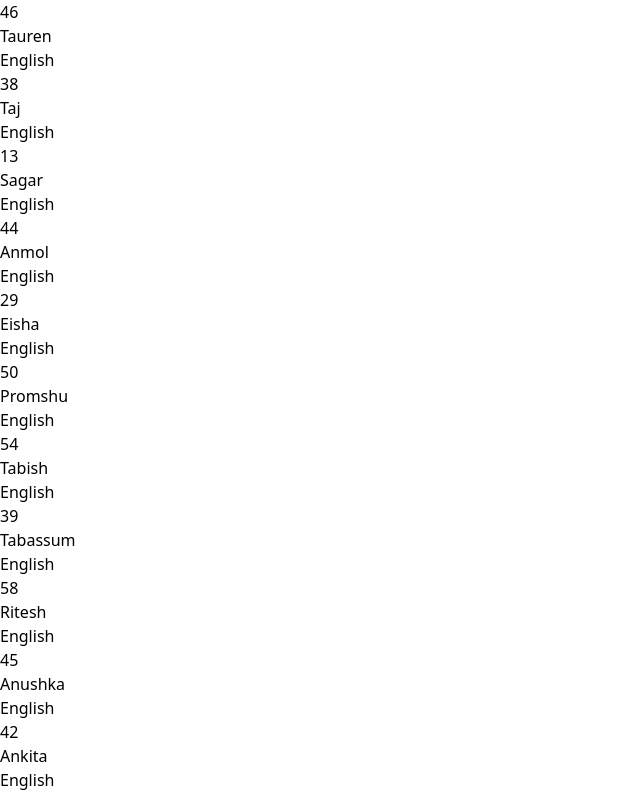
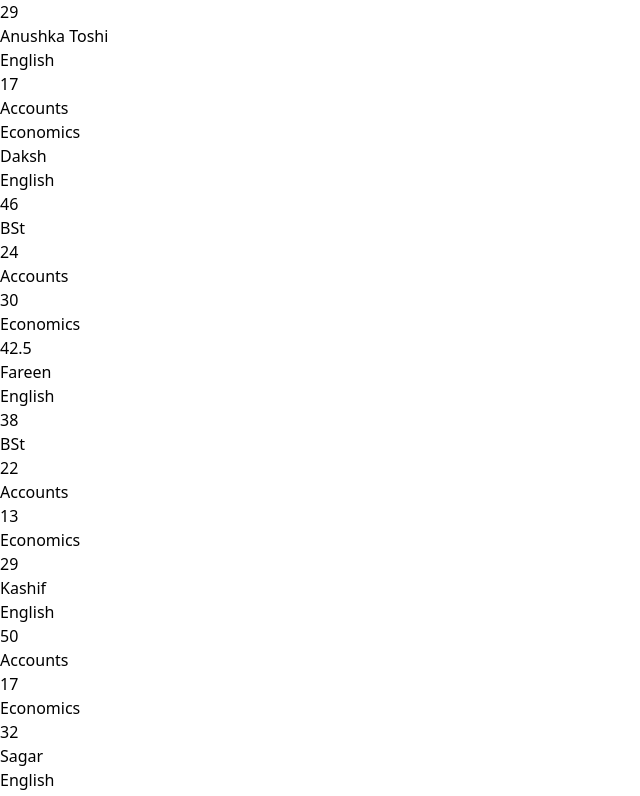
Before and after one commit to Rishabh503/result_cga, a React (Vite) app: page /result/linkClass12 in a window 1280 px wide. Shown: the part 540-1336 px from the top of the page, without its empty margins (0-640 px from the left). Built offline with nearby package versions, Linux system fonts and the light colour scheme.

Commit message:
class 12th commerece added

```diff
--- a/src/components/result/Result.jsx
+++ b/src/components/result/Result.jsx
@@ -9,7 +9,7 @@ export const Result = () => {
     { Name: "Class 9", link: "/result/linkClass9" , value:"Result" },
     { Name: "Class 10", link: "/result/linkClass10" , value:"Result" },
     { Name: "Class 11", link: "/result/linkClass11" , value:"Result" },
-    { Name: "Class 12 English", link: "/result/linkClass12" , value:"Result" },
+    { Name: "Class 12 Commerce", link: "/result/linkClass12" , value:"Result" },
     { Name: "Class 12 Science", link: "/result/linkClass12chem" , value:"Result" }
 
   ];
--- a/src/data/class12.json
+++ b/src/data/class12.json
@@ -3,224 +3,324 @@
         "name": "Sanvi",
         "subject1": "English",
         "marks1": "55",
-        "subject2": "",
-        "marks2": ""
+        "subject2": "BSt",
+        "marks2": "41",
+        "subject3": "Accounts",
+        "marks3": "42",
+        "subject4": "Economics",
+        "marks4": "29"
     },
     {
         "name": "Anushka Toshi",
         "subject1": "English",
         "marks1": "17",
         "subject2": "",
-        "marks2": ""
+        "marks2": "",
+        "subject3": "Accounts",
+        "marks3": "",
+        "subject4": "Economics",
+        "marks4": ""
     },
     {
-        "name": "Raksh",
+        "name": "Daksh",
         "subject1": "English",
         "marks1": "46",
-        "subject2": "",
-        "marks2": ""
+        "subject2": "BSt",
+        "marks2": "24",
+        "subject3": "Accounts",
+        "marks3": "30",
+        "subject4": "Economics",
+        "marks4": "42.5"
     },
     {
-        "name": "Tauren",
+        "name": "Fareen",
         "subject1": "English",
         "marks1": "38",
-        "subject2": "",
-        "marks2": ""
+        "subject2": "BSt",
+        "marks2": "22",
+        "subject3": "Accounts",
+        "marks3": "13",
+        "subject4": "Economics",
+        "marks4": "29"
     },
     {
-        "name": "Taj",
+        "name": "Kashif",
         "subject1": "English",
-        "marks1": "13",
+        "marks1": "50",
         "subject2": "",
-        "marks2": ""
+        "marks2": "",
+        "subject3": "Accounts",
+        "marks3": "17",
+        "subject4": "Economics",
+        "marks4": "32"
     },
     {
         "name": "Sagar",
         "subject1": "English",
         "marks1": "44",
+        "subject2": "BSt",
+        "marks2": "32",
+        "subject3": "Accounts",
+        "marks3": "37",
+        "subject4": "Economics",
+        "marks4": "42"
+    },
+    {
+        "name": "Deepanshu Rawat",
+        "subject1": "English",
+        "marks1": "41",
         "subject2": "",
-        "marks2": ""
+        "marks2": "",
+        "subject3": "Accounts",
+        "marks3": "30",
+        "subject4": "Economics",
+        "marks4": "24"
     },
     {
         "name": "Anmol",
         "subject1": "English",
         "marks1": "29",
-        "subject2": "",
-        "marks2": ""
+        "subject2": "BSt",
+        "marks2": "19",
+        "subject3": "",
+        "marks3": "",
+        "subject4": "Economics",
+        "marks4": "26"
     },
     {
-        "name": "Eisha",
+        "name": "Faiz",
         "subject1": "English",
-        "marks1": "50",
-        "subject2": "",
-        "marks2": ""
+        "marks1": "13",
+        "subject2": "BSt",
+        "marks2": "07",
+        "subject3": "Accounts",
+        "marks3": "10",
+        "subject4": "Economics",
+        "marks4": "30"
     },
     {
-        "name": "Promshu",
+        "name": "Pranshu",
         "subject1": "English",
         "marks1": "54",
-        "subject2": "",
-        "marks2": ""
+        "subject2": "BSt",
+        "marks2": "30",
+        "subject3": "Accounts",
+        "marks3": "38",
+        "subject4": "Economics",
+        "marks4": "31"
     },
     {
         "name": "Tabish",
         "subject1": "English",
         "marks1": "39",
         "subject2": "",
-        "marks2": ""
+        "marks2": "",
+        "subject3": "Accounts",
+        "marks3": "26",
+        "subject4": "Economics",
+        "marks4": "29"
     },
     {
-        "name": "Tabassum",
+        "name": "Rishav Rana",
         "subject1": "English",
-        "marks1": "58",
-        "subject2": "",
-        "marks2": ""
+        "marks1": "46",
+        "subject2": "BSt",
+        "marks2": "37",
+        "subject3": "Accounts",
+        "marks3": "43"
     },
     {
         "name": "Ritesh",
         "subject1": "English",
         "marks1": "45",
-        "subject2": "",
-        "marks2": ""
+        "subject2": "BSt",
+        "marks2": "17",
+        "subject3": "Accounts",
+        "marks3": "32",
+        "subject4": "Economics",
+        "marks4": "31"
     },
     {
         "name": "Anushka",
         "subject1": "English",
         "marks1": "42",
-        "subject2": "",
-        "marks2": ""
+        "subject2": "BSt",
+        "marks2": "39",
+        "subject3": "Accounts",
+        "marks3": "24",
+        "subject4": "Economics",
+        "marks4": "34"
     },
     {
         "name": "Ankita",
         "subject1": "English",
         "marks1": "32",
-        "subject2": "",
-        "marks2": ""
-    },
-    {
-        "name": "Riddhi",
-        "subject1": "English",
-        "marks1": "43",
-        "subject2": "",
-        "marks2": ""
-    },
-    {
-        "name": "Haykaya",
-        "subject1": "English",
-        "marks1": "30",
-        "subject2": "",
-        "marks2": ""
+        "subject2": "BSt",
+        "marks2": "19",
+        "subject3": "Accounts",
+        "marks3": "13",
+        "subject4": "Economics",
+        "marks4": "24"
     },
     {
         "name": "Chetna",
         "subject1": "English",
         "marks1": "64",
-        "subject2": "",
-        "marks2": ""
+        "subject2": "BSt",
+        "marks2": "65",
+        "subject3": "Accounts",
+        "marks3": "41",
+        "subject4": "Economics",
+        "marks4": "56"
     },
     {
         "name": "Arushi",
         "subject1": "English",
         "marks1": "57",
         "subject2": "",
-        "marks2": ""
+        "marks2": "",
+        "subject3": "Accounts",
+        "marks3": "19",
+        "subject4": "Economics",
+        "marks4": "47.5"
     },
     {
         "name": "Bhoomi",
         "subject1": "English",
         "marks1": "60",
-        "subject2": "",
-        "marks2": ""
+        "subject2": "BSt",
+        "marks2": "43",
+        "subject3": "Accounts",
+        "marks3": "58",
+        "subject4": "Economics",
+        "marks4": "53"
     },
     {
         "name": "Rishabh Uniyal",
         "subject1": "English",
         "marks1": "43",
-        "subject2": "",
-        "marks2": ""
-    },
-    {
-        "name": "Rishav Rana",
-        "subject1": "English",
-        "marks1": "46",
-        "subject2": "",
-        "marks2": ""
-    },
-    {
-        "name": "Suraj",
-        "subject1": "English",
-        "marks1": "14",
-        "subject2": "",
-        "marks2": ""
+        "subject2": "BSt",
+        "marks2": "35",
+        "subject3": "Accounts",
+        "marks3": "32",
+        "subject4": "Economics",
+        "marks4": "41"
     },
     {
         "name": "Dhruv Aggarwal",
         "subject1": "English",
         "marks1": "48",
         "subject2": "",
-        "marks2": ""
+        "marks2": "",
+        "subject3": "Accounts",
+        "marks3": "37",
+        "subject4": "Economics",
+        "marks4": "30"
     },
     {
-        "name": "Abhyutash Jha",
+        "name": "Ashutosh",
         "subject1": "English",
         "marks1": "42",
-        "subject2": "",
-        "marks2": ""
-    },
-    {
-        "name": "Kashif",
-        "subject1": "English",
-        "marks1": "50",
-        "subject2": "",
-        "marks2": ""
+        "subject2": "BSt",
+        "marks2": "18",
+        "subject3": "Accounts",
+        "marks3": "15",
+        "subject4": "Economics",
+        "marks4": "23"
     },
     {
         "name": "Dhruv Rawat",
         "subject1": "English",
         "marks1": "43",
-        "subject2": "",
-        "marks2": ""
+        "subject2": "BSt",
+        "marks2": "42",
+        "subject3": "Accounts",
+        "marks3": "30",
+        "subject4": "Economics",
+        "marks4": "24"
     },
     {
-        "name": "Shailendra Dubey",
+        "name": "Shailendra",
         "subject1": "English",
         "marks1": "43",
         "subject2": "",
-        "marks2": ""
+        "marks2": "",
+        "subject3": "Accounts",
+        "marks3": "14",
+        "subject4": "Economics",
+        "marks4": "24"
     },
     {
-        "name": "Ragved",
+        "name": "Rigved",
         "subject1": "English",
         "marks1": "49",
-        "subject2": "",
-        "marks2": ""
-    },
-    {
-        "name": "Roshni",
-        "subject1": "English",
-        "marks1": "43",
-        "subject2": "",
-        "marks2": ""
+        "subject2": "BSt",
+        "marks2": "15",
+        "subject3": "Accounts",
+        "marks3": "16",
+        "subject4": "Economics",
+        "marks4": "25"
     },
     {
         "name": "Ruchi",
         "subject1": "English",
         "marks1": "42",
-        "subject2": "",
-        "marks2": ""
+        "subject2": "BSt",
+        "marks2": "26",
+        "subject3": "Accounts",
+        "marks3": "23",
+        "subject4": "Economics",
+        "marks4": "37"
     },
     {
-        "name": "Devanshu Rawat",
+        "name": "Ekta",
         "subject1": "English",
-        "marks1": "41",
-        "subject2": "",
-        "marks2": ""
+        "marks1": "50",
+        "subject2": "BSt",
+        "marks2": "37",
+        "subject3": "Accounts",
+        "marks3": "17",
+        "subject4": "Economics",
+        "marks4": "33.5"
     },
     {
-        "name": "Sabana",
+        "name": "Roshan",
+        "subject1": "",
+        "marks1": "",
+        "subject2": "BSt",
+        "marks2": "27",
+        "subject3": "Accounts",
+        "marks3": "28",
+        "subject4": "Economics",
+        "marks4": "30"
+    },
+    {
+        "name":"Harkaran singh",
+        "subject4":"Economics",
+        "marks4":"20.5",
         "subject1": "English",
-        "marks1": "37",
+        "marks1": "30"
+    },
+    {
+        "name": "Suraj",
+        "subject1": "English",
+        "marks1": "14",
+        "subject2": "BSt",
+        "marks2": "32",
+        "subject3": "",
+        "marks3": "",
+        "subject4": "Economics",
+        "marks4": "20.5"
+    },
+    {
+        "name": "Pranshu",
+        "subject1": "",
+        "marks1": "",
         "subject2": "",
-        "marks2": ""
+        "marks2": "",
+        "subject3": "",
+        "marks3": "",
+        "subject4": "Economics",
+        "marks4": "18"
     }
 ]
--- a/src/data/class9.json
+++ b/src/data/class9.json
@@ -2,221 +2,204 @@
     {
         "subject1": "English",
         "marks1": 10,
-        "name": "Anant"
+        "subject2": "Maths",
+        "marks2": 5,
+        "name": "Anant Dubey"
     },
     {
         "subject1": "English",
         "marks1": 10,
+        "subject2": "Maths",
+        "marks2": 5,
         "name": "Aarushi"
     },
     {
         "subject1": "English",
         "marks1": 14,
+        "subject2": "Maths",
+        "marks2": 45,
         "name": "Aditya Sati"
     },
     {
         "subject1": "English",
         "marks1": 16,
-        "name": "Jatin"
+        "subject2": "Maths",
+        "marks2": 36,
+        "name": "Jatin Kumar"
     },
     {
         "subject1": "English",
         "marks1": 16,
-        "name": "Hasnain"
+        "subject2": "Maths",
+        "marks2": 15,
+        "name": "Hasnen"
     },
     {
         "subject1": "English",
         "marks1": 16,
-        "name": "Sandeep"
+        "subject2": "Maths",
+        "marks2": 36,
+        "name": "Sandeep Kumar"
     },
     {
         "subject1": "English",
         "marks1": 18,
-        "name": "Ankush"
+        "subject2": "Maths",
+        "marks2": 19,
+        "name": "Ankush Jha"
     },
     {
         "subject1": "English",
         "marks1": 18,
-        "name": "Sakshis"
+        "subject2": "Maths",
+        "marks2": 22,
+        "name": "Sakshi Solanki"
     },
     {
         "subject1": "English",
         "marks1": 20,
-        "name": "Shawya Dagra"
+        "subject2": "Maths",
+        "marks2": 29,
+        "name": "Shorya Dogra"
     },
     {
         "subject1": "English",
         "marks1": 20,
-        "name": "Sakshi"
+        "subject2": "Maths",
+        "marks2": 41,
+        "name": "Kanishka"
     },
     {
         "subject1": "English",
         "marks1": 21,
-        "name": "Vivek"
+        "subject2": "Maths",
+        "marks2": 10,
+        "name": "Vivek Das"
     },
     {
         "subject1": "English",
         "marks1": 24,
-        "name": "Lalit"
+        "subject2": "Maths",
+        "marks2": 26,
+        "name": "Lalit Verma"
     },
     {
         "subject1": "English",
         "marks1": 25,
-        "name": "Vishal"
+        "subject2": "Maths",
+        "marks2": 36,
+        "name": "Vishal Kumar"
     },
     {
         "subject1": "English",
         "marks1": 27,
-        "name": "Shawya Dubey"
+        "subject2": "Maths",
+        "marks2": 45,
+        "name": "Ayush Dubey"
     },
     {
         "subject1": "English",
         "marks1": 29,
+        "subject2": "Maths",
+        "marks2": 31,
         "name": "Ayush Kumar"
     },
     {
         "subject1": "English",
         "marks1": 30,
-        "name": "Ichcha"
+        "subject2": "Maths",
+        "marks2": 28,
+        "name": "Iccha"
     },
     {
         "subject1": "English",
         "marks1": 34,
-        "name": "Aditya Maulik"
+        "subject2": "Maths",
+        "marks2": 42,
+        "name": "Aditya Maulekhi"
     },
     {
         "subject1": "English",
         "marks1": 35,
-        "name": "Ayan"
+        "subject2": "Maths",
+        "marks2": 35,
+        "name": "Ayaan"
     },
     {
         "subject1": "English",
         "marks1": 36,
-        "name": "Vinnati"
+        "subject2": "Maths",
+        "marks2": 19,
+        "name": "Unnati"
     },
     {
         "subject1": "English",
         "marks1": 36,
-        "name": "Jai"
+        "subject2": "Maths",
+        "marks2": 17,
+        "name": "Adarsh Dubey"
     },
     {
         "subject1": "English",
         "marks1": 37,
+        "subject2": "Maths",
+        "marks2": 51,
         "name": "Naman"
     },
     {
         "subject1": "English",
         "marks1": 39,
+        "subject2": "Maths",
+        "marks2": 23,
         "name": "Yuvraj"
     },
     {
         "subject1": "English",
         "marks1": 39,
-        "name": "Kunal"
+        "subject2": "Maths",
+        "marks2": 53,
+        "name": "Kunal Kumar"
     },
     {
         "subject1": "English",
         "marks1": 40,
-        "name": "Sanskriti"
+        "subject2": "Maths",
+        "marks2": 34,
+        "name": "Mayank"
     },
     {
         "subject1": "English",
         "marks1": 41,
-        "name": "Kanishka"
+        "subject2": "Maths",
+        "marks2": 41,
+        "name": "Yashita"
     },
     {
         "subject1": "English",
         "marks1": 42,
-        "name": "Divyanshi"
+        "subject2": "Maths",
+        "marks2": 33,
+        "name": "Devanshi"
     },
     {
         "subject1": "English",
         "marks1": 44,
-        "name": "Sanskriti Pandey"
+        "subject2": "Maths",
+        "marks2": 44,
+        "name": "Taniya Verma"
     },
     {
         "subject1": "English",
         "marks1": 45,
-        "name": "Prince"
-    },
-    {
-        "subject1": "English",
-        "marks1": 46,
-        "name": "Abhinav"
+        "subject2": "Maths",
+        "marks2": 57,
+        "name": "Prince Pandey"
     },
     {
         "subject1": "English",
         "marks1": 47,
-        "name": "Saurabh"
-    },
-    {
-        "subject1": "English",
-        "marks1": 48,
-        "name": "Harshit"
-    },
-    {
-        "subject1": "English",
-        "marks1": 53,
-        "name": "Vaibhav"
-    },
-    {
-        "subject1": "English",
-        "marks1": 54,
-        "name": "Tanya"
-    },
-    {
-        "subject1": "English",
-        "marks1": 54,
-        "name": "Lavanya"
-    },
-    {
-        "subject1": "English",
-        "marks1": 49,
-        "name": "Yashita"
-    },
-    {
-        "subject1": "English",
-        "marks1": 50,
-        "name": "Kartik"
-    },
-    {
-        "subject1": "English",
-        "marks1": 47,
-        "name": "Vikas"
-    },
-    {
-        "subject1": "English",
-        "marks1": 38,
-        "name": "Aadarsh"
-    },
-    {
-        "subject1": "English",
-        "marks1": 53,
-        "name": "Ayush Dubey"
-    },
-    {
-        "subject1": "English",
-        "marks1": 24,
-        "name": "Dhairya"
-    },
-    {
-        "subject1": "English",
-        "marks1": 44.5,
-        "name": "Tushar"
-    },
-    {
-        "subject1": "English",
-        "marks1": 40,
-        "name": "Mayank"
-    },
-    {
-        "subject1": "English",
-        "marks1": 35,
-        "name": "Prince Shrivastav"
-    },
-    {
-        "subject1": "English",
-        "marks1": 35,
-        "name": "Ayush"
+        "subject2": "Maths",
+        "marks2": 70,
+        "name": "Vikas Parida"
     }
 ]
```
Also changed, not shown: src/data/class10.json (+64 -21 lines), src/data/class7.json (+4 -4 lines).
